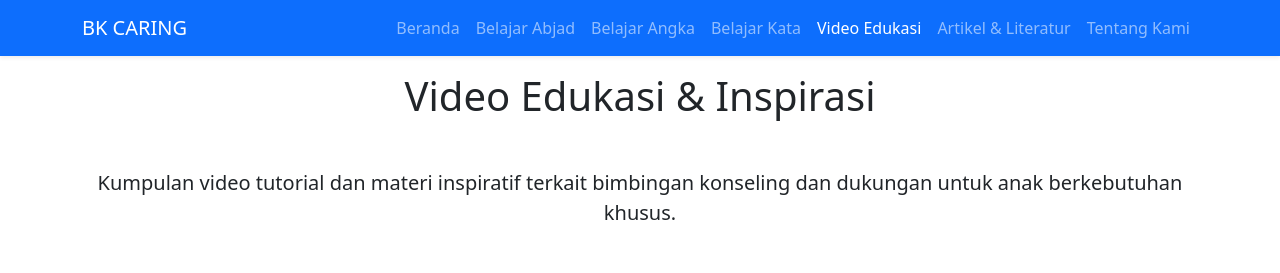
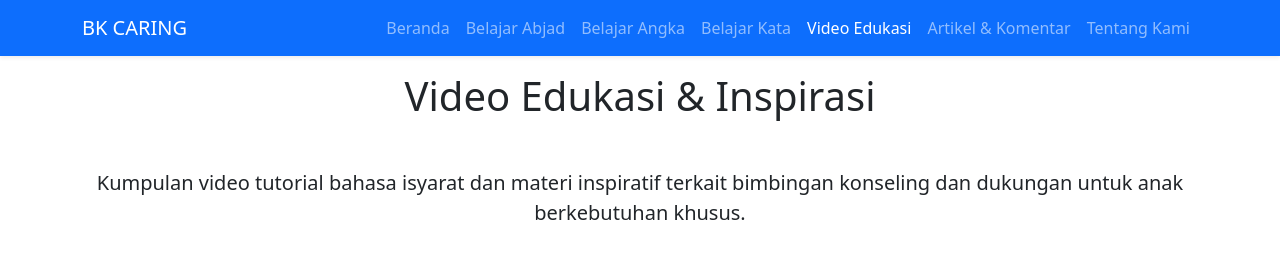
Before and after one commit to amelialaura05/BKCaring, a plain HTML site: page video.html in a window 1280 px wide. Shown: the top 273 px of the page. Drawn offline with nearby package versions, Linux system fonts and the light colour scheme.

Commit message:
Update video.html

```diff
--- a/video.html
+++ b/video.html
@@ -31,7 +31,7 @@
                         <a class="nav-link active" aria-current="page" href="video.html">Video Edukasi</a>
                     </li>
                     <li class="nav-item">
-                        <a class="nav-link" href="artikel.html">Artikel & Literatur</a>
+                        <a class="nav-link" href="artikel.html">Artikel & Komentar</a>
                     </li>
                     <li class="nav-item">
                         <a class="nav-link" href="about.html">Tentang Kami</a>
@@ -42,7 +42,7 @@
     </nav>
 
     <div class="container my-5 pt-4"> <h1 class="text-center mb-5">Video Edukasi & Inspirasi</h1>
-        <p class="lead text-center mb-5">Kumpulan video tutorial dan materi inspiratif terkait bimbingan konseling dan dukungan untuk anak berkebutuhan khusus.</p>
+        <p class="lead text-center mb-5">Kumpulan video tutorial bahasa isyarat dan materi inspiratif terkait bimbingan konseling dan dukungan untuk anak berkebutuhan khusus.</p>
 
         <div class="row row-cols-1 row-cols-md-2 g-4" id="video-container">
             </div>
```
